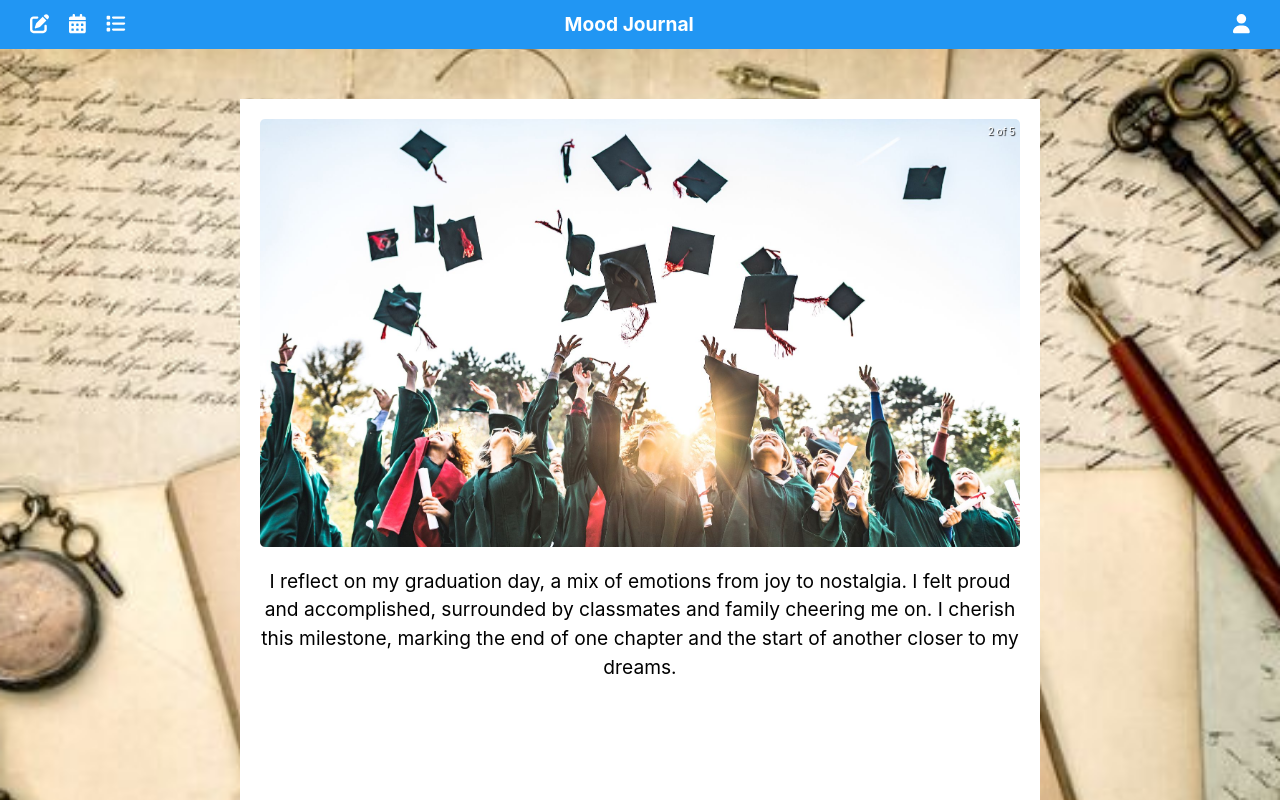
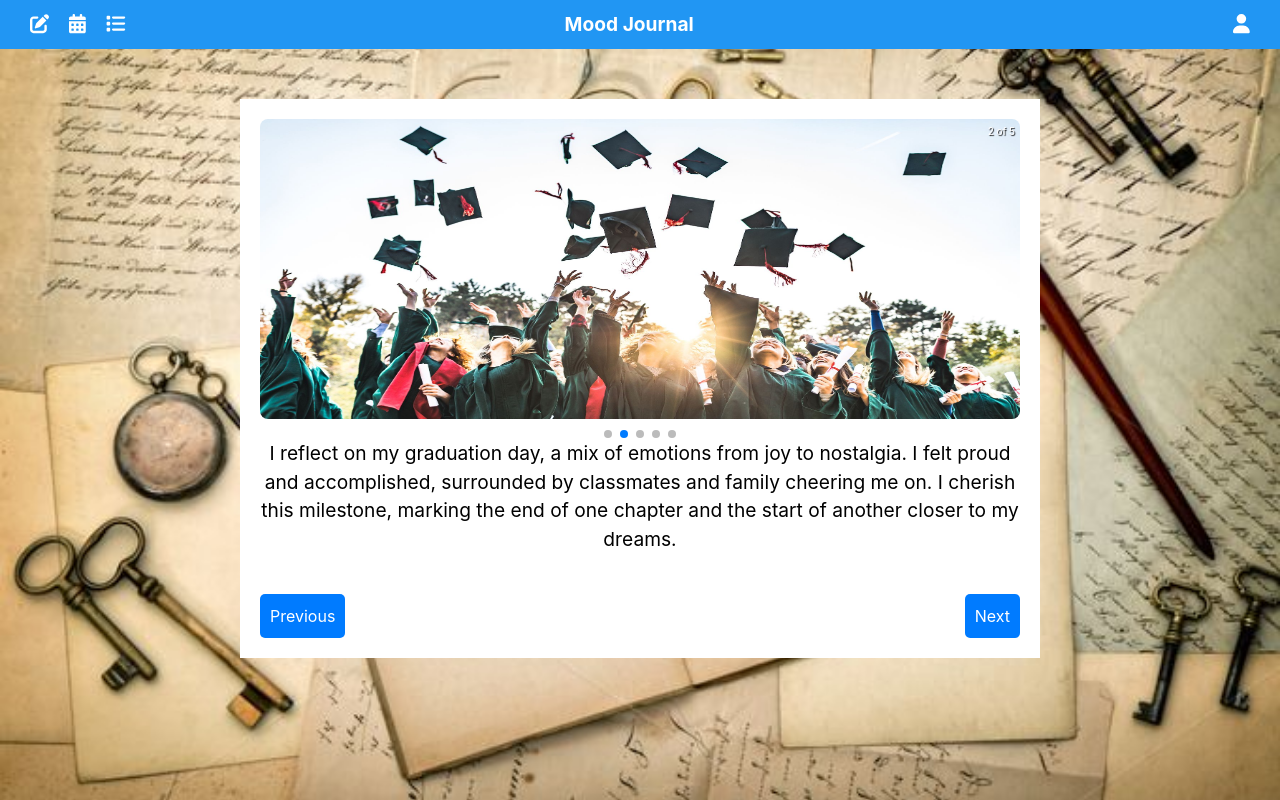
Before and after one commit to ahmetdumlu/MoodJournal, a React (Create React App) app in the folder frontend/: page /collage in a window 1280 px wide. Shown: the top 800 px of the page. Built offline with nearby package versions, Linux system fonts and the light colour scheme.

Commit message:
Fix Collage styling

```diff
--- a/frontend/src/components/Collage.css
+++ b/frontend/src/components/Collage.css
@@ -1,10 +1,10 @@
 .collage-wrapper {
     background-color: white;
     padding: 20px;
-    box-sizing: border-box; /* Include padding in the total width */
+    box-sizing: border-box;
     max-width: 800px;
-    margin: 0 auto; /* Center the wrapper horizontally */
-    margin-top: 50px; /* Add top margin as needed */
+    margin: 0 auto;
+    margin-top: 50px;
   }
 
   .collage-container {
@@ -15,6 +15,7 @@
     display: flex;
     justify-content: center;
     align-items: center;
+    min-height: 300px;
   }
 
   .collage-grid {
@@ -22,6 +23,13 @@
     gap: 20px;
     grid-template-columns: 1fr;
     text-align: center;
+  }
+
+  .collage-grid img {
+    max-width: 100%;
+    height: auto;
+    max-height: 300px;
+    border-radius: 8px;
   }
 
   .summary-text {
--- a/frontend/src/components/Collage.js
+++ b/frontend/src/components/Collage.js
@@ -28,7 +28,7 @@ const Collage =  () => {
     },
     {
       id: 5,
-      photoUrl: 'https://placekitten.com/800/401',
+      photoUrl: 'climber.png',
       summary: 'Today, I fulfilled my dream of traveling the world, experiencing a profound sense of freedom and accomplishment atop a breathtaking mountain vista, igniting my passion for adventure.',
     },
     // Add more dummy data as needed
```
